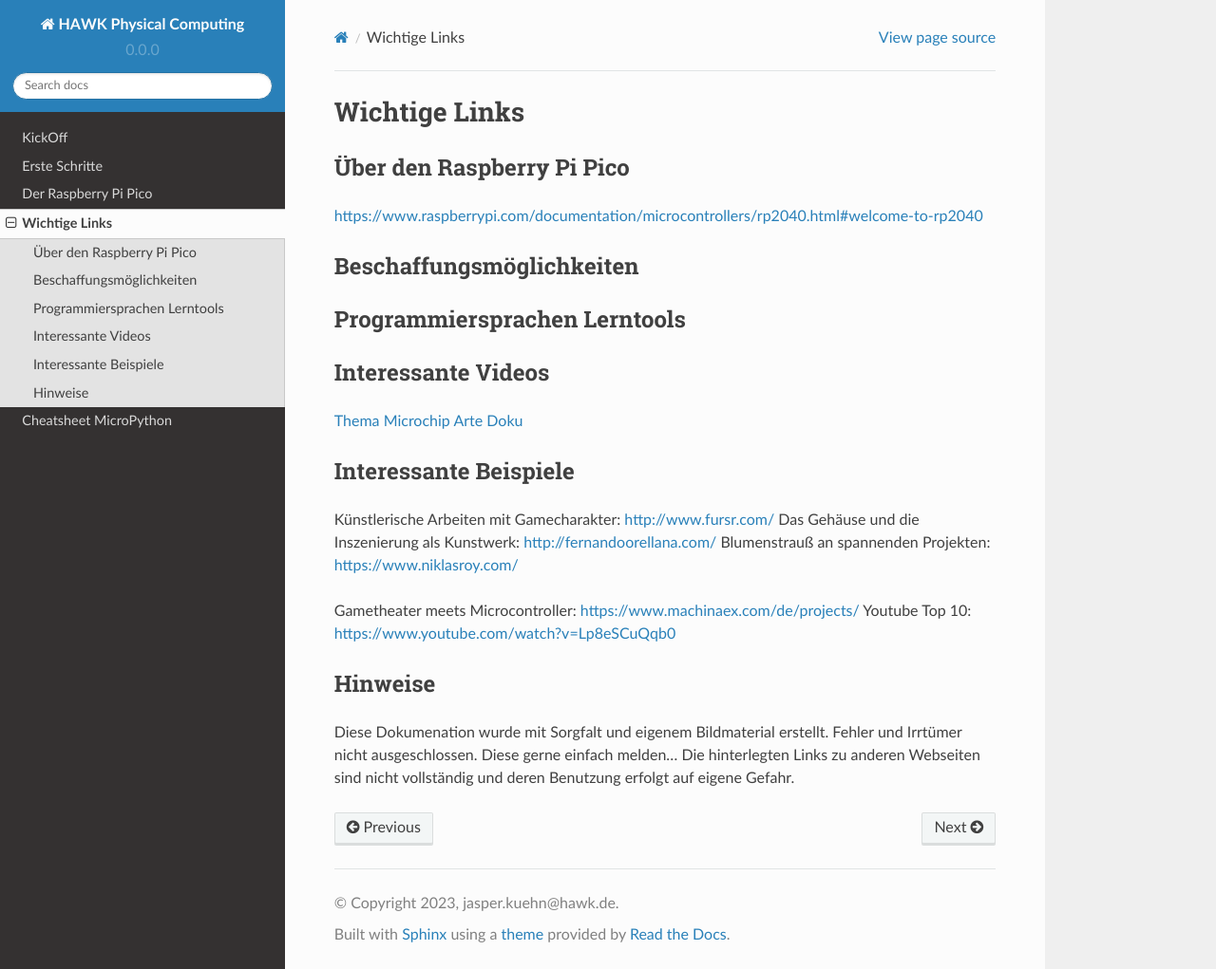
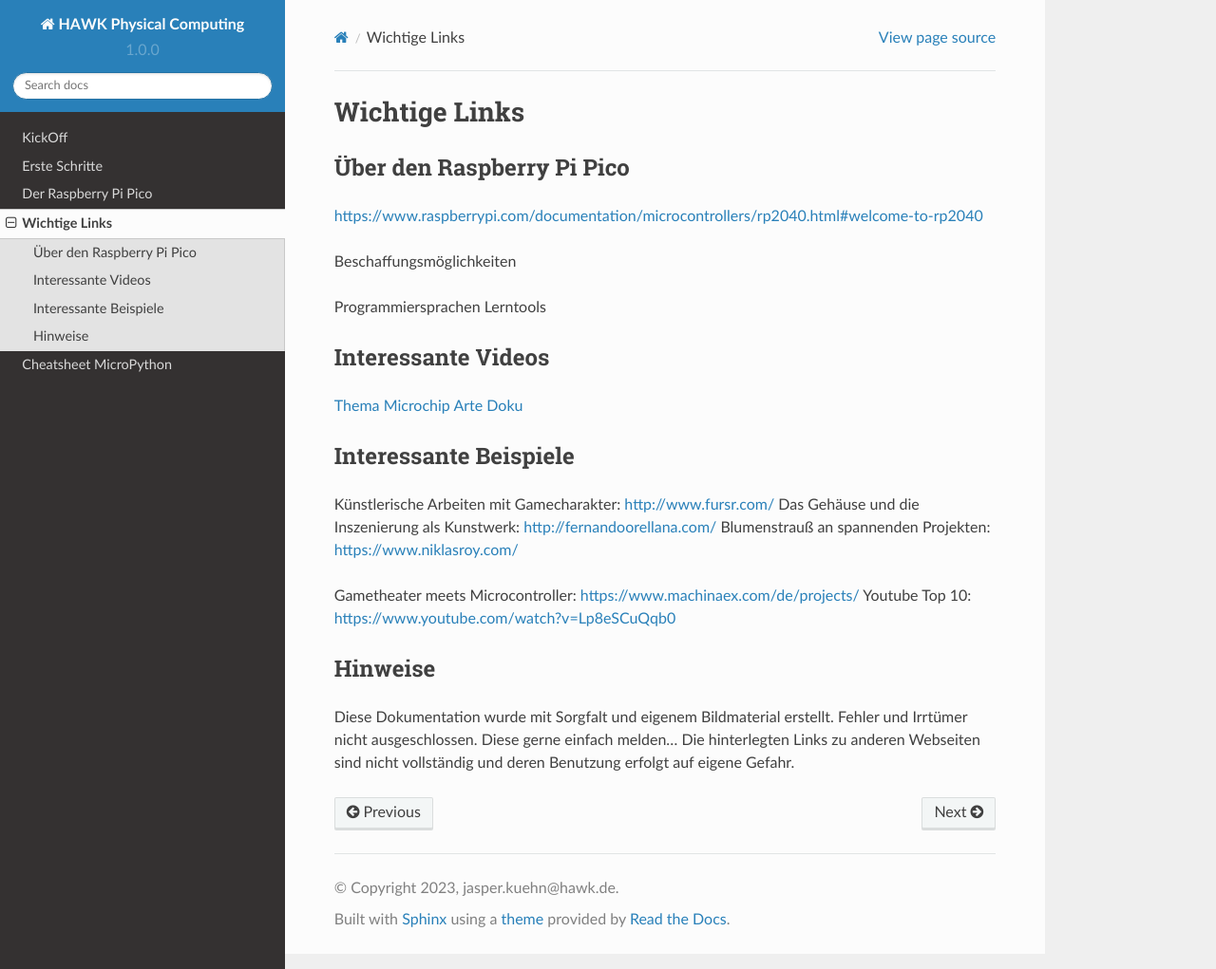
Before and after one commit to HAWK-Computing/physicalcomputing, a Sphinx documentation site: the page built from docs/Links_Infos.rst, in a window 1280 px wide and 1021 px high. Shown: the whole window at 95% size. Built offline with Sphinx 7.4.7 and the Read the Docs theme 2.0.0, drawn with Linux system fonts in a browser that asks for light colours.

Commit message:
Kickoff_3

```diff
--- a/docs/Cheatsheet.rst
+++ b/docs/Cheatsheet.rst
@@ -22,7 +22,7 @@ Programm Basics:
 
 **Schleife**
 
-for i in range (Startzahl, Endzahl, Schrittzahl):
+>>> for i in range (Startzahl, Endzahl, Schrittzahl):
 
 https://pythonexamples.org/python-for-i-in-range/
 
--- a/docs/Links_Infos.rst
+++ b/docs/Links_Infos.rst
@@ -8,13 +8,12 @@ https://www.raspberrypi.com/documentation/microcontrollers/rp2040.html#welcome-t
 
 
 Beschaffungsmöglichkeiten
-------------------------
+
 
 
 
 
 Programmiersprachen Lerntools
-------------------------
 
 
 
@@ -36,5 +35,5 @@ Youtube Top 10: https://www.youtube.com/watch?v=Lp8eSCuQqb0
 
 Hinweise
 ----------------------
-Diese Dokumenation wurde mit Sorgfalt und eigenem Bildmaterial erstellt. Fehler und Irrtümer nicht ausgeschlossen. Diese gerne einfach melden...
+Diese Dokumentation wurde mit Sorgfalt und eigenem Bildmaterial erstellt. Fehler und Irrtümer nicht ausgeschlossen. Diese gerne einfach melden...
 Die hinterlegten Links zu anderen Webseiten sind nicht vollständig und deren Benutzung erfolgt auf eigene Gefahr.
--- a/docs/conf.py
+++ b/docs/conf.py
@@ -6,8 +6,8 @@ project = 'HAWK Physical Computing'
 copyright = '2023, jasper.kuehn@hawk.de'
 author = 'JLK'
 
-release = '0.0'
-version = '0.0.0'
+release = '1.0'
+version = '1.0.0'
 
 # -- General configuration
 
```
